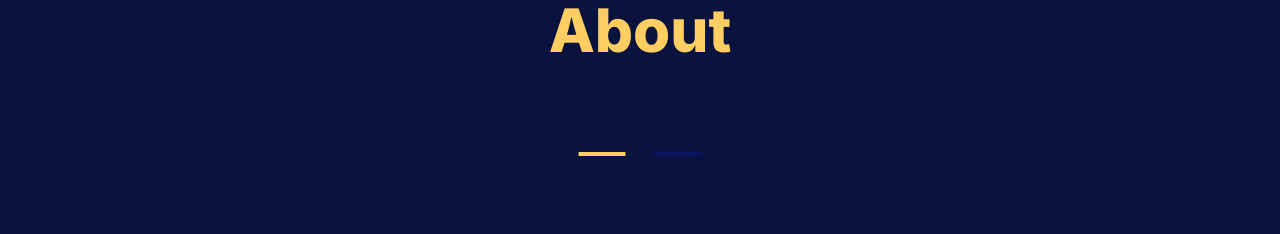
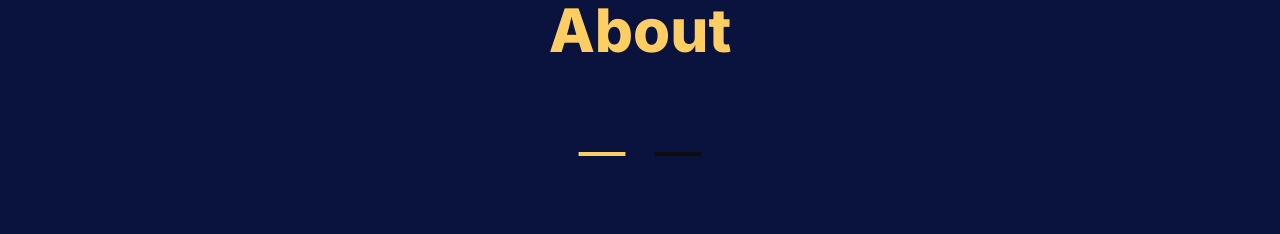
Before and after one commit to NilArj/FOLIO, a Next.js app: page /github-pages/ in a window 1280 px wide. Shown: the part 880-1114 px from the top of the page. Built offline with nearby package versions, Linux system fonts and the light colour scheme.

Commit message:
about css3

```diff
--- a/src/app/compenents/About.jsx
+++ b/src/app/compenents/About.jsx
@@ -21,7 +21,7 @@ const About = () => {
             className={`${
               selectedSection === "overview"
                 ? "text-[#FFCE63] "
-                : "text-[rgb(10,19,55)]"
+                : "text-[rgb(10,20,55)]"
             } `}
           />
           <AiOutlineLine
@@ -29,7 +29,7 @@ const About = () => {
             className={`${
               selectedSection === "education"
                 ? "text-[#FFCE63] "
-                : "text-[rgb(10,19,95)]"
+                : "text-[rgb(12,13,19)]"
             }`}
           />
         </div>
```
